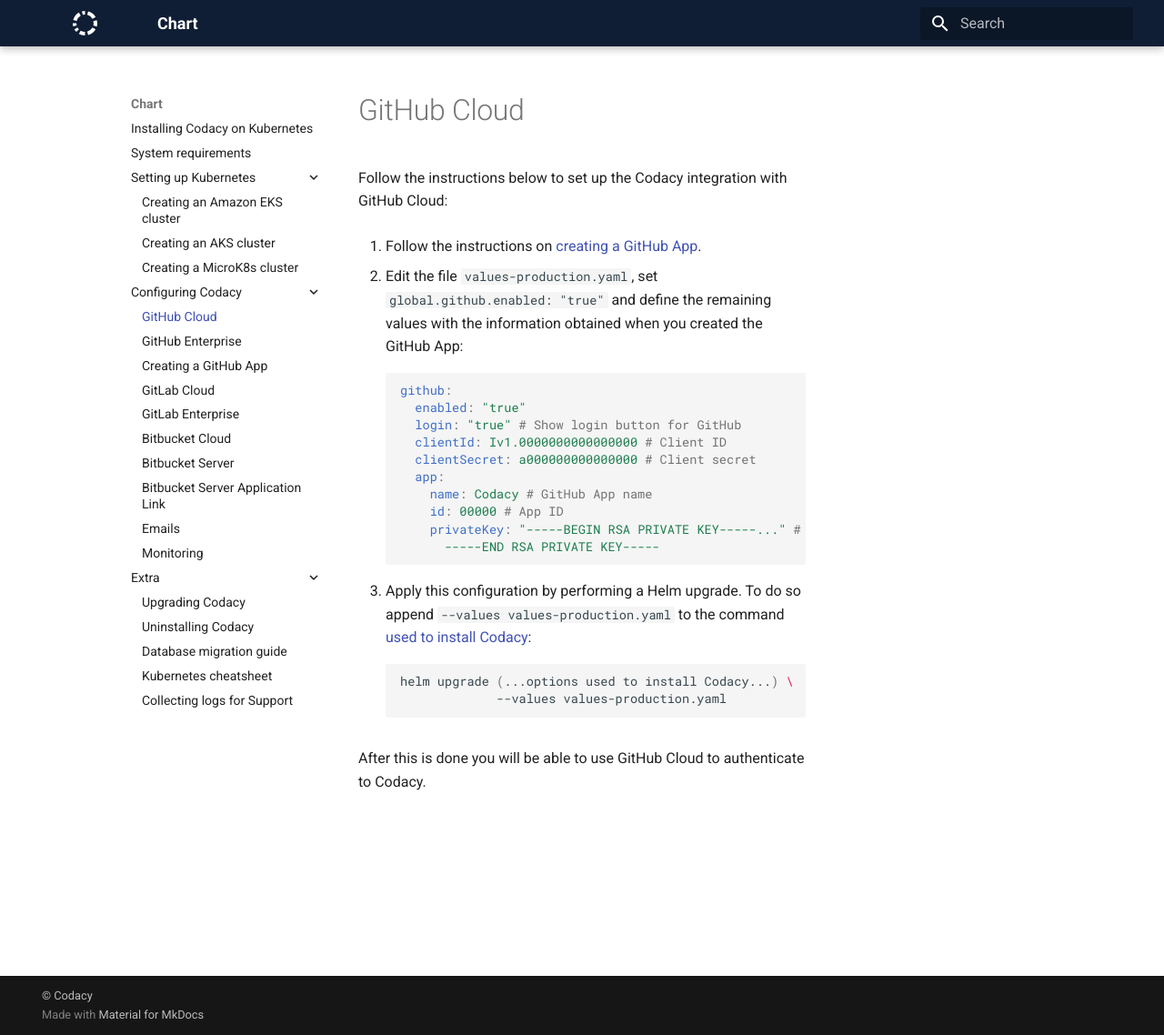
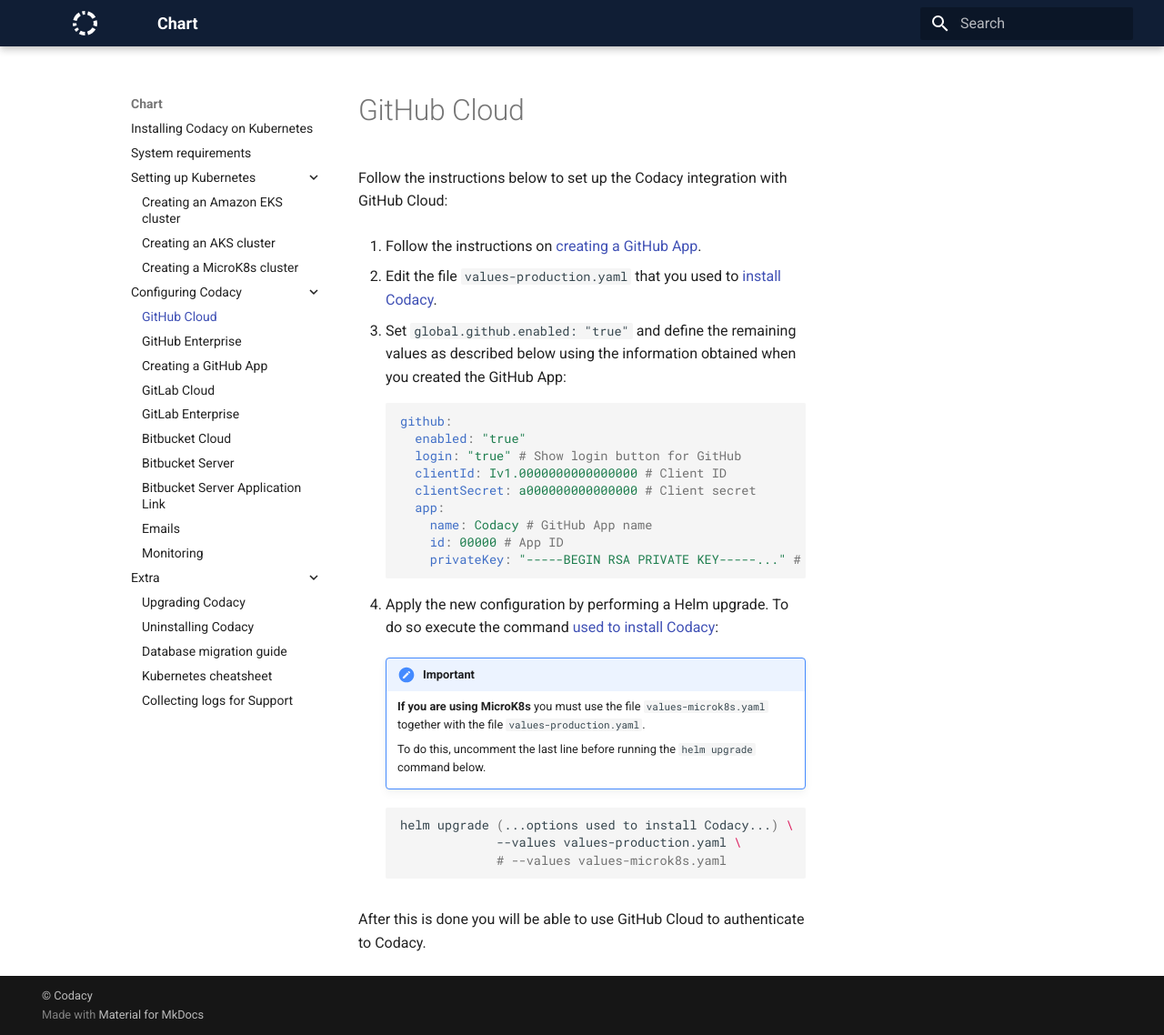
Before and after one commit to codacy/chart, an MkDocs documentation site: the page built from docs/configuration/integrations/github-cloud.md, in a window 1280 px wide and 1138 px high. Shown: the whole window at 91% size. Built offline with MkDocs 1.6.1 and Material for MkDocs 9.7.7, drawn with Linux system fonts in a browser that asks for light colours.

Commit message:
Edit configuration for GitHub Cloud and GitHub Enterprise

````diff
--- a/docs/configuration/integrations/github-cloud.md
+++ b/docs/configuration/integrations/github-cloud.md
@@ -4,7 +4,9 @@
 
 1.  Follow the instructions on [creating a GitHub App](github-app-create.md).
 
-2.  Edit the file `values-production.yaml`, set `global.github.enabled: "true"` and define the remaining values with the information obtained when you created the GitHub App:
+2.  Edit the file `values-production.yaml` that you used to [install Codacy](../../index.md#helm-upgrade).
+
+3.  Set `global.github.enabled: "true"` and define the remaining values as described below using the information obtained when you created the GitHub App:
 
     ```yaml
     github:
@@ -16,14 +18,21 @@
         name: Codacy # GitHub App name
         id: 00000 # App ID
         privateKey: "-----BEGIN RSA PRIVATE KEY-----..." # Contents of the .pem file with newlines removed
-          -----END RSA PRIVATE KEY-----
     ```
 
-3.  Apply this configuration by performing a Helm upgrade. To do so append `--values values-production.yaml` to the command [used to install Codacy](../../index.md#2-installing-codacy):
+4.  Apply the new configuration by performing a Helm upgrade. To do so execute the command [used to install Codacy](../../index.md#helm-upgrade):
+
+    !!! important
+        **If you are using MicroK8s** you must use the file `values-microk8s.yaml` together with the file `values-production.yaml`.
+
+        To do this, uncomment the last line before running the `helm upgrade` command below.
 
     ```bash
     helm upgrade (...options used to install Codacy...) \
-                 --values values-production.yaml
+                 --values values-production.yaml \
+                 # --values values-microk8s.yaml
     ```
 
+
+
 After this is done you will be able to use GitHub Cloud to authenticate to Codacy.
````
Also changed, not shown: docs/configuration/integrations/github-enterprise.md (+12 -3 lines).
